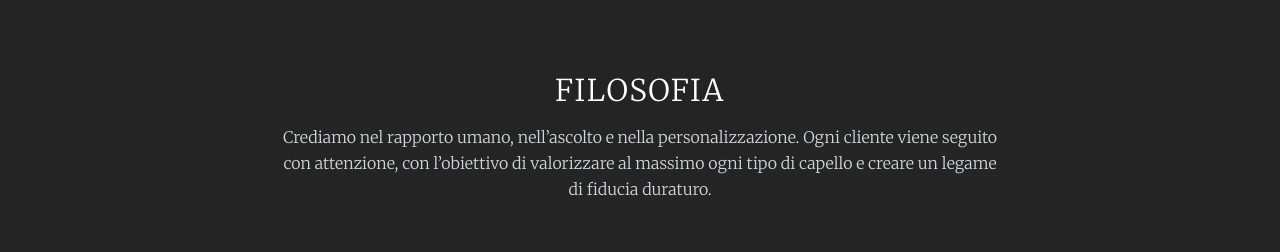
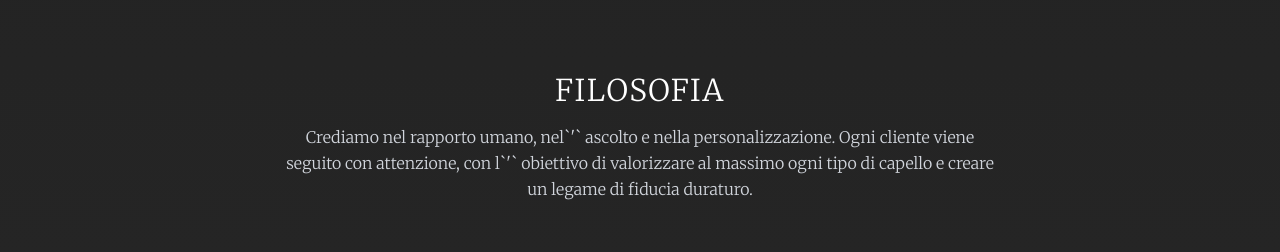
Before and after one commit to Lillo1254/project_hair_makeup, a Next.js app: page /chi-siamo in a window 1280 px wide. Shown: the part 5780-6032 px from the top of the page. Built offline with nearby package versions, Linux system fonts and the light colour scheme; a web font is replaced by a local one.

Commit message:
change ASCII

```diff
--- a/app/chi-siamo/page.jsx
+++ b/app/chi-siamo/page.jsx
@@ -124,8 +124,8 @@ export default function ChiSiamo() {
       <section className="px-6 py-16 text-center max-w-3xl mx-auto">
         <h2 className="text-3xl mb-4 uppercase tracking-wider">Filosofia</h2>
         <p className="text-gray-300 leading-relaxed">
-          Crediamo nel rapporto umano, nell’ascolto e nella personalizzazione. Ogni cliente
-          viene seguito con attenzione, con l’obiettivo di valorizzare al massimo ogni tipo
+          Crediamo nel rapporto umano, nel`&apos;` ascolto e nella personalizzazione. Ogni cliente
+          viene seguito con attenzione, con l`&apos;` obiettivo di valorizzare al massimo ogni tipo
           di capello e creare un legame di fiducia duraturo.
         </p>
       </section>
```
